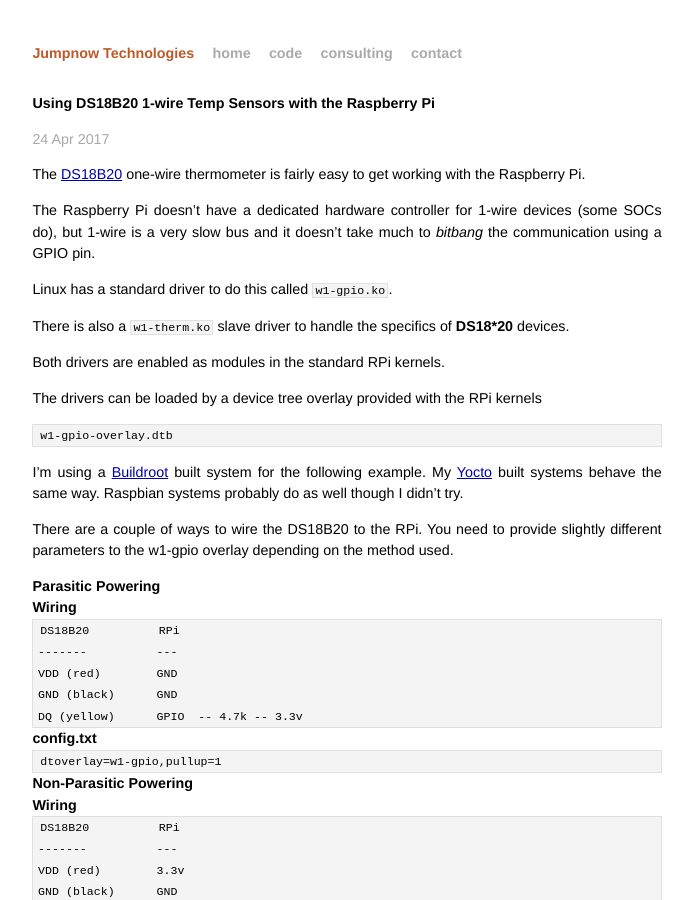
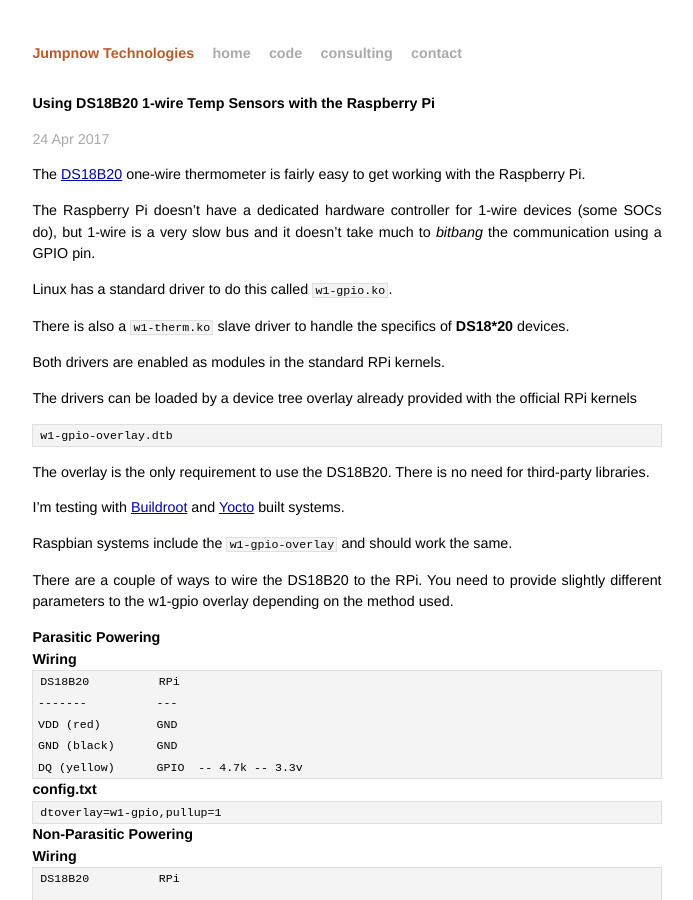
Before and after one commit to jumpnow/jumpnowtek-site, a Jekyll site: the page built from _posts/2017-04-24-Using-DS18B20-1-wire-Temp-Sensors-with-the-Raspberry-Pi.md, in a window 1280 px wide and 900 px high. Shown: the whole window, without its empty margins (293-986 px from the left). Built offline with Jekyll 4.4.1, drawn with Linux system fonts in a browser that asks for light colours.

Commit message:
copy edit

```diff
--- a/_posts/2017-04-24-Using-DS18B20-1-wire-Temp-Sensors-with-the-Raspberry-Pi.md
+++ b/_posts/2017-04-24-Using-DS18B20-1-wire-Temp-Sensors-with-the-Raspberry-Pi.md
@@ -1,7 +1,7 @@
 ---
 layout: post
 title: Using DS18B20 1-wire Temp Sensors with the Raspberry Pi
-date: 2017-04-24 16:37:00
+date: 2017-04-24 16:48:00
 categories: rpi
 tags: [rpi, ds18b20, temp, one-wire, w1]
 ---
@@ -16,11 +16,15 @@
 
 Both drivers are enabled as modules in the standard RPi kernels.
 
-The drivers can be loaded by a device tree overlay provided with the RPi kernels
+The drivers can be loaded by a device tree overlay already provided with the official RPi kernels
 
     w1-gpio-overlay.dtb
 
-I'm using a [Buildroot][buildroot-rpi] built system for the following example. My [Yocto][yocto-rpi] built systems behave the same way. Raspbian systems probably do as well though I didn't try.
+The overlay is the only requirement to use the DS18B20. There is no need for third-party libraries.
+
+I'm testing with [Buildroot][buildroot-rpi] and [Yocto][yocto-rpi] built systems.
+
+Raspbian systems include the `w1-gpio-overlay` and should work the same.
 
 
 There are a couple of ways to wire the DS18B20 to the RPi. You need to provide slightly different parameters to the w1-gpio overlay depending on the method used.
```
